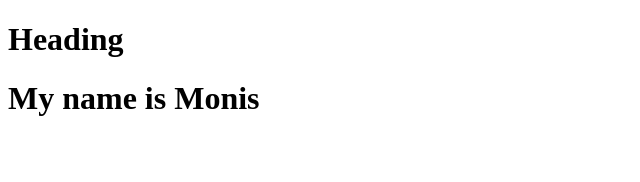
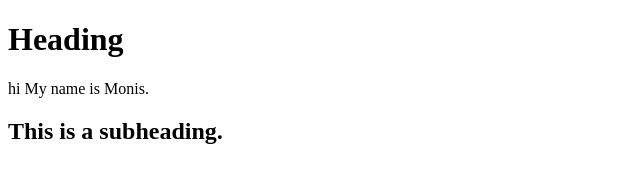
Before and after one commit to Monis-Kumar/Monis-Kumar.github.io, a plain HTML site: page index.html in a window 1280 px wide. Shown: the whole page, without its empty margins (0-640 px from the left). Drawn offline with Linux system fonts and the light colour scheme.

Commit message:
Update index.html

```diff
--- a/index.html
+++ b/index.html
@@ -7,7 +7,8 @@
 </head>
 <body>
     <h1>Heading</h1>
-    <h1>My name is Monis</h1>
+    hi My name is Monis.
+    <h2>This is a subheading.</h2>
 </body>
 
 </html>
```
